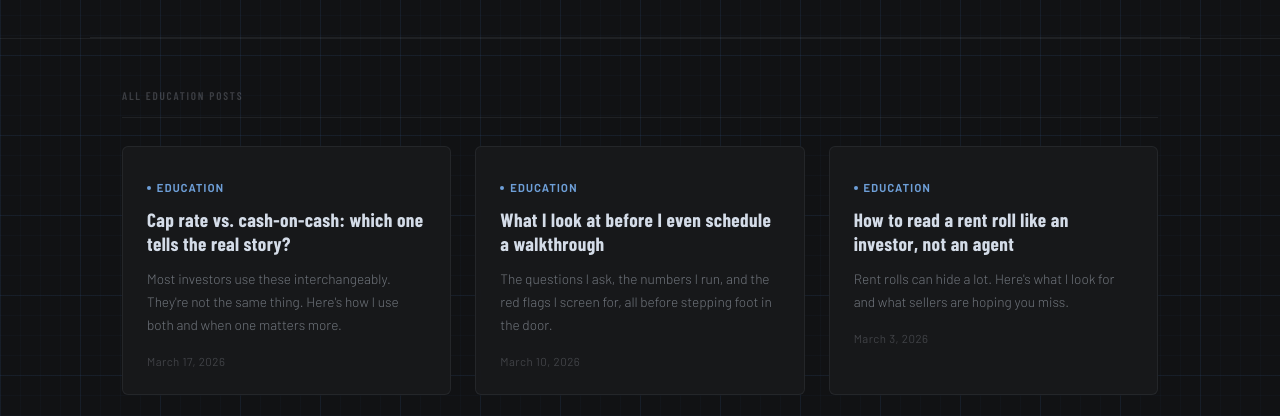
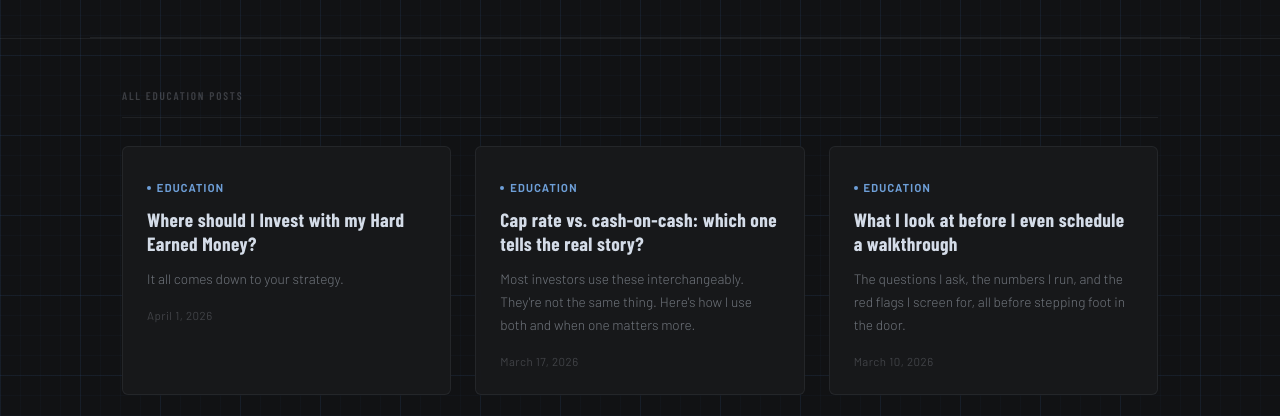
Before and after one commit to JosiahLitvak/JosiahLitvak.github.io, a plain HTML site: page learn.html in a window 1280 px wide. Shown: the part 265-681 px from the top of the page. Drawn offline with nearby package versions, Linux system fonts and the light colour scheme.

Commit message:
New post: update learn.html

```diff
--- a/learn.html
+++ b/learn.html
@@ -134,6 +134,7 @@ footer { max-width: 1100px; margin: 0 auto; padding: 1.75rem 2rem; display: flex
   <p class="feed-label">All education posts</p>
 
   <div class="post-grid"><!-- POSTS_START -->
+<a href="posts/where-should-i-invest-with-my-hard-earned-money.html" class="post-card"><p class="post-tag tag-edu">Education</p><h2 class="post-title">Where should I Invest with my Hard Earned Money?</h2><p class="post-excerpt">It all comes down to your strategy.</p><p class="post-meta">April 1, 2026</p></a>
     <a href="#" class="post-card">
       <p class="post-tag">Education</p>
       <h2 class="post-title">Cap rate vs. cash-on-cash: which one tells the real story?</h2>
```
